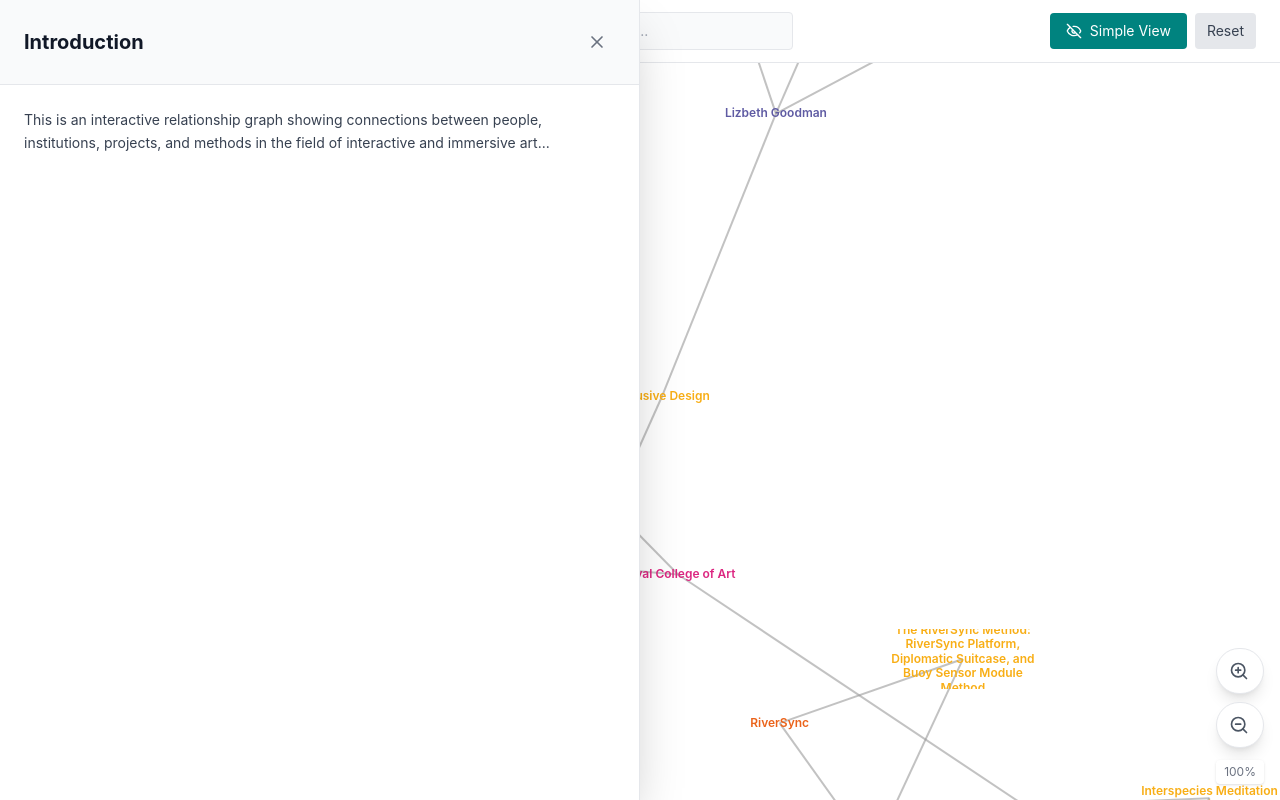
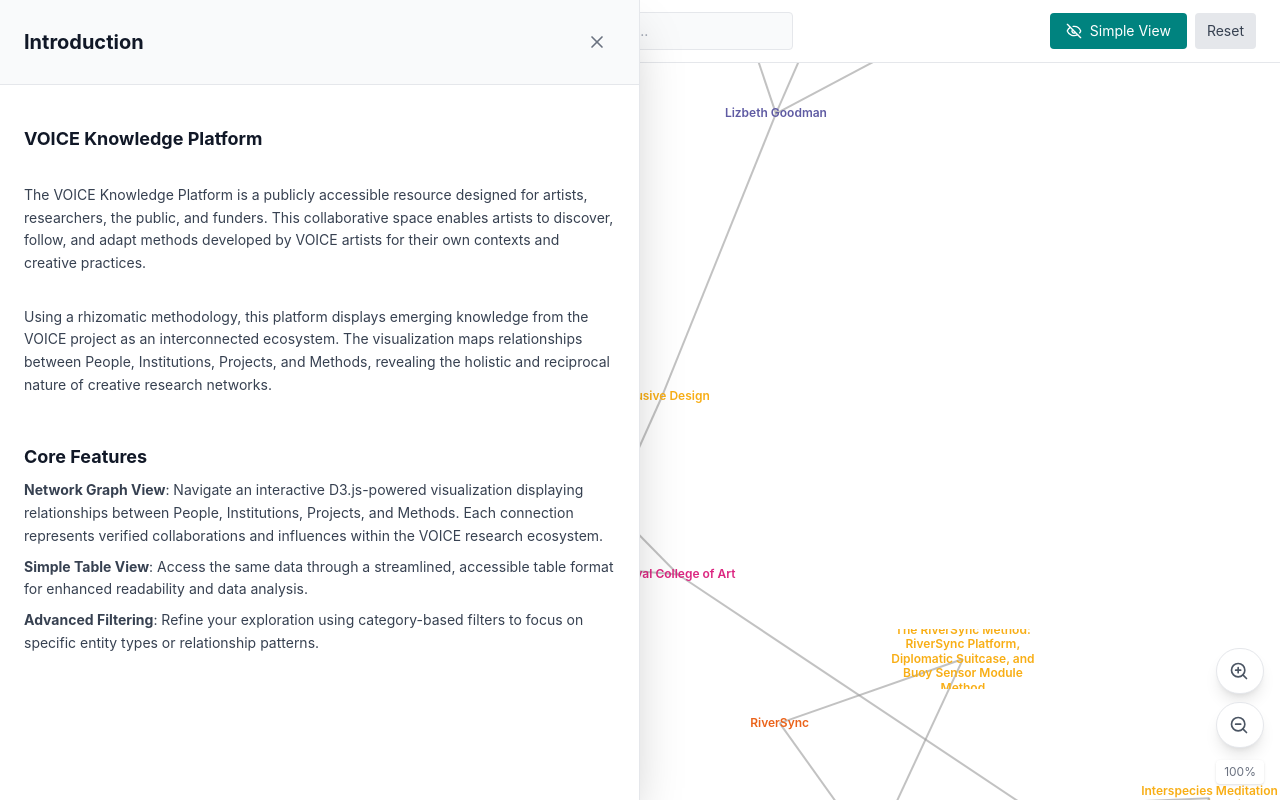
Before and after one commit to ChongboNing/VOICE_Knowledge_Platform, a React (Create React App) app: page / in a window 1280 px wide. Both pictures are taken after a click on the button 31 px from the left and 126 px from the top of the page. Built offline with nearby package versions, Linux system fonts and the light colour scheme.

Commit message:
change the project name

```diff
--- a/src/components/Modal.js
+++ b/src/components/Modal.js
@@ -21,7 +21,34 @@
       {/* 可滚动内容区域 */}
       <div className="flex-1 overflow-y-auto">
         <div className="p-6">
-          <div className="text-sm text-gray-700 leading-relaxed">{showModal.content}</div>
+          <div className="text-sm text-gray-700 leading-relaxed whitespace-pre-line">
+            {showModal.content.split('\n').map((line, index) => {
+              // 处理标题
+              if (line.startsWith('# ')) {
+                return <h2 key={index} className="text-lg font-bold text-gray-900 mt-4 mb-2">{line.substring(2)}</h2>;
+              }
+              // 处理粗体文本
+              if (line.includes('**') && line.includes('**:')) {
+                const parts = line.split('**');
+                return (
+                  <p key={index} className="mb-2">
+                    {parts.map((part, partIndex) => {
+                      if (partIndex % 2 === 1) {
+                        return <strong key={partIndex}>{part}</strong>;
+                      }
+                      return part;
+                    })}
+                  </p>
+                );
+              }
+              // 处理空行
+              if (line.trim() === '') {
+                return <br key={index} />;
+              }
+              // 普通段落
+              return <p key={index} className="mb-2">{line}</p>;
+            })}
+          </div>
         </div>
       </div>
     </div>
--- a/src/components/Navigation.js
+++ b/src/components/Navigation.js
@@ -3,8 +3,19 @@
 
 const Navigation = ({ isNavExpanded, setIsNavExpanded, setShowModal, data }) => {
   const navItems = [
-    { id: 'intro', icon: Info, label: 'Introduction', content: 'This is an interactive relationship graph showing connections between people, institutions, projects, and methods in the field of interactive and immersive art...' },
-    { id: 'howto', icon: HelpCircle, label: 'How to use it', content: 'GRAPH VIEW: Click and drag nodes to explore relationships. Hover over nodes to see connections...' },
+    { id: 'intro', icon: Info, label: 'Introduction', content: `# VOICE Knowledge Platform
+
+The VOICE Knowledge Platform is a publicly accessible resource designed for artists, researchers, the public, and funders. This collaborative space enables artists to discover, follow, and adapt methods developed by VOICE artists for their own contexts and creative practices.
+
+Using a rhizomatic methodology, this platform displays emerging knowledge from the VOICE project as an interconnected ecosystem. The visualization maps relationships between People, Institutions, Projects, and Methods, revealing the holistic and reciprocal nature of creative research networks.
+
+# Core Features
+**Network Graph View**: Navigate an interactive D3.js-powered visualization displaying relationships between People, Institutions, Projects, and Methods. Each connection represents verified collaborations and influences within the VOICE research ecosystem.
+**Simple Table View**: Access the same data through a streamlined, accessible table format for enhanced readability and data analysis.
+**Advanced Filtering**: Refine your exploration using category-based filters to focus on specific entity types or relationship patterns.` },
+    { id: 'howto', icon: HelpCircle, label: 'How to use it', content: `**Graph View**: Click and drag nodes to explore relationships. Hover over nodes to see connections and discover how different entities collaborate and influence each other.
+**Simple View**: Toggle to table format using the "Simple View" button for a more traditional data browsing experience.
+**Navigation**: Use sidebar controls to switch between view modes, apply filters, or access detailed entity information. Each interaction reveals new pathways through the evolving landscape of interactive art and research.` },
     { id: 'accessibility', icon: Accessibility, label: 'Accessibility', content: 'This site supports screen readers and keyboard navigation. Use Tab to navigate through interactive elements...' },
     { id: 'translation', icon: Languages, label: 'Translation Help', content: 'To translate this site, enable your browser\'s built-in translation feature...' }
   ];
```
